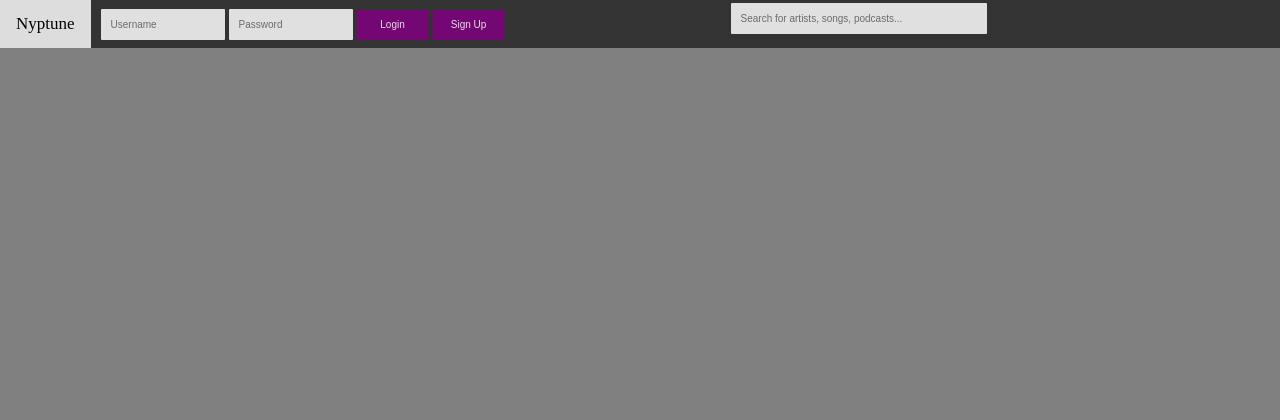
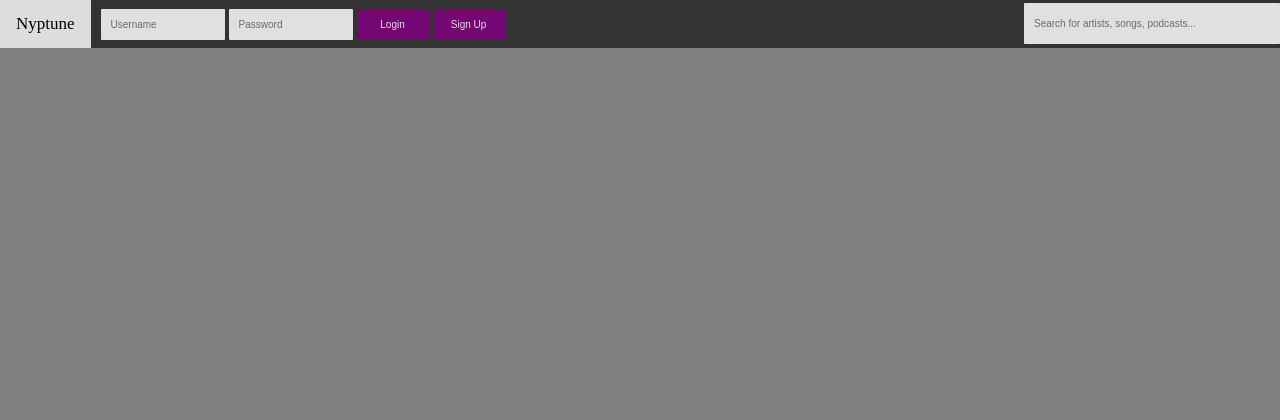
Before and after one commit to jenkinsdonovan/Nyptune, a PHP site: page / in a window 1280 px wide. Shown: the top 420 px of the page. Run offline with PHP 8.4, Linux system fonts and the light colour scheme.

Commit message:
Update style.css
added search bar css

```diff
--- a/HTML/style.css
+++ b/HTML/style.css
@@ -41,6 +41,8 @@ body {
   margin-top: 30px;
   height: 100%;
 }
+
+
 
 
 
@@ -116,3 +118,21 @@ input[type=submit]:hover {
     text-align: center;
   }
 }
+
+
+
+
+
+
+
+
+
+input[type=text2] {
+  width: 256px;
+  padding: 15px 10px;
+  float: right;
+}
+
+input[type=text2]:focus {
+  width: 100%;
+}
```
